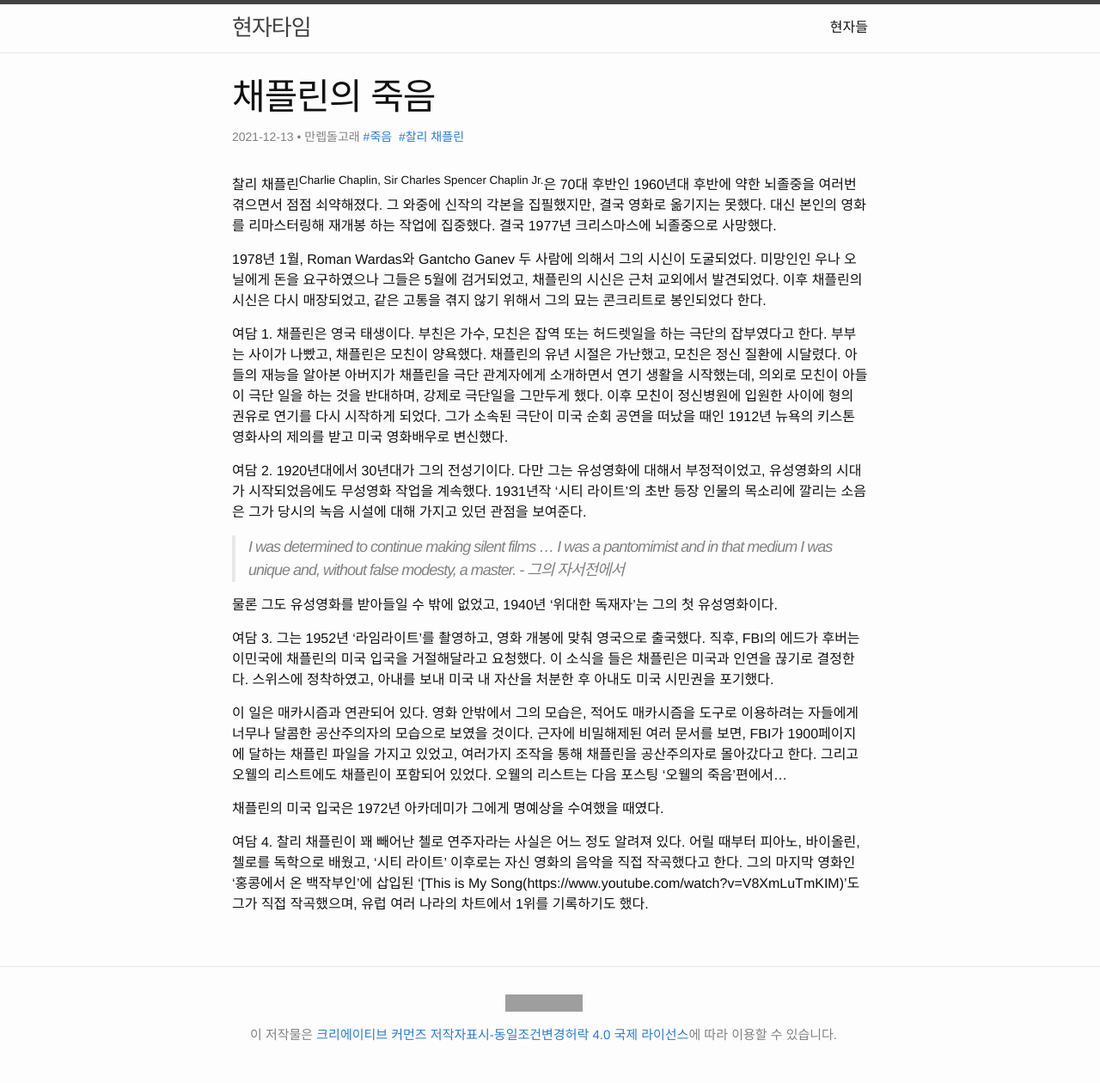
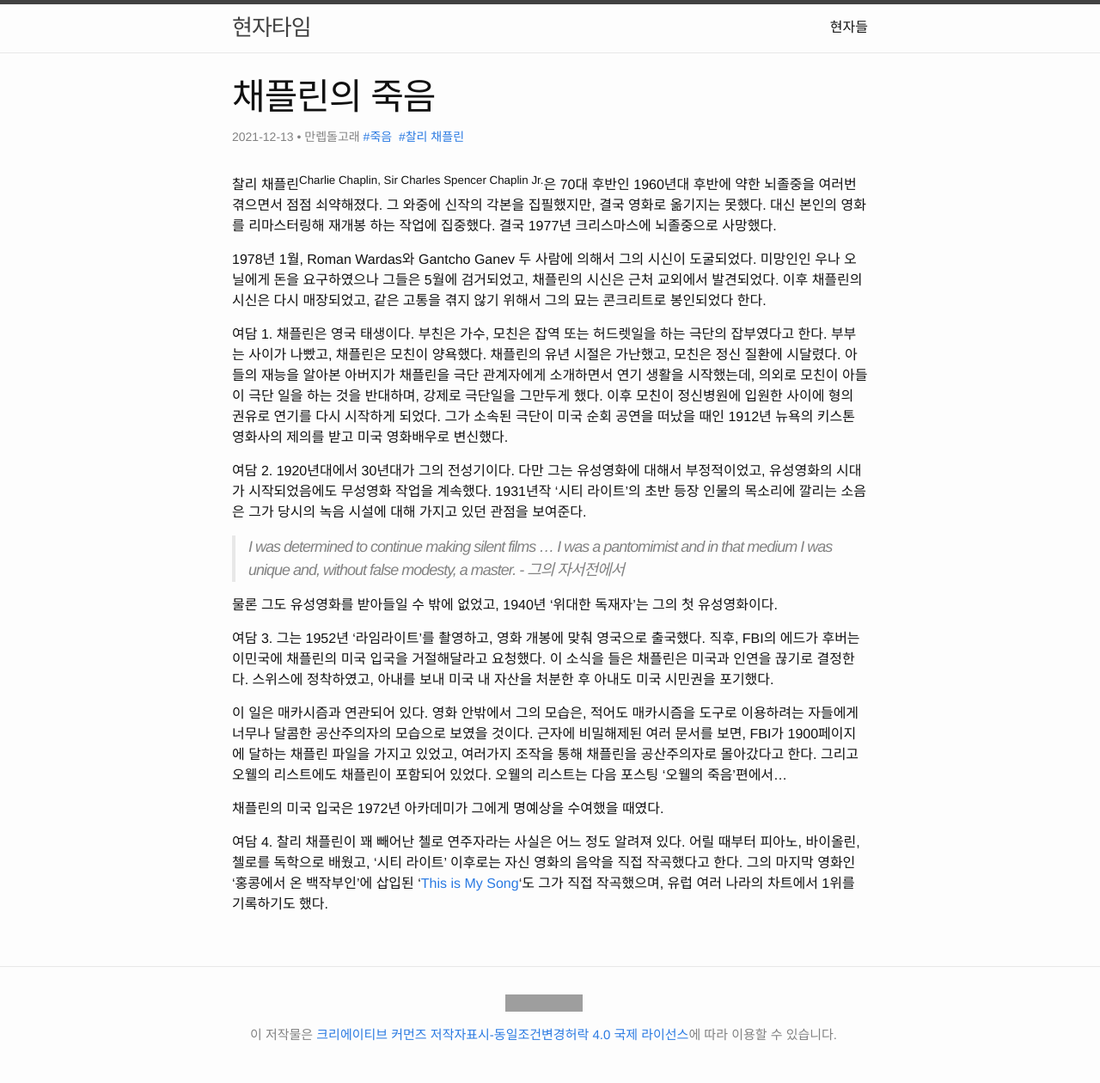
Before and after one commit to hjtm/hjtm.github.io, a Jekyll site: the page built from _posts/crapas/2021-12-13-채플린의죽음.md, in a window 1280 px wide. Shown: the whole page at 86% size. Built offline with Jekyll 4.4.1, drawn with Linux system fonts in a browser that asks for light colours; our own code applies the rules of GitHub Pages for plain Markdown files; part of the change alters nothing that is shown; grey boxes are pictures that could not be loaded.

Commit message:
Update 2021-12-13-채플린의죽음.md

```diff
--- a/_posts/crapas/2021-12-13-채플린의죽음.md
+++ b/_posts/crapas/2021-12-13-채플린의죽음.md
@@ -23,4 +23,4 @@ tags: [죽음, 찰리 채플린]
 
 채플린의 미국 입국은 1972년 아카데미가 그에게 명예상을 수여했을 때였다.
 
-여담 4. 찰리 채플린이 꽤 빼어난 첼로 연주자라는 사실은 어느 정도 알려져 있다. 어릴 때부터 피아노, 바이올린, 첼로를 독학으로 배웠고, '시티 라이트' 이후로는 자신 영화의 음악을 직접 작곡했다고 한다. 그의 마지막 영화인 '홍콩에서 온 백작부인'에 삽입된 '[This is My Song(https://www.youtube.com/watch?v=V8XmLuTmKIM)'도 그가 직접 작곡했으며, 유럽 여러 나라의 차트에서 1위를 기록하기도 했다.
+여담 4. 찰리 채플린이 꽤 빼어난 첼로 연주자라는 사실은 어느 정도 알려져 있다. 어릴 때부터 피아노, 바이올린, 첼로를 독학으로 배웠고, '시티 라이트' 이후로는 자신 영화의 음악을 직접 작곡했다고 한다. 그의 마지막 영화인 '홍콩에서 온 백작부인'에 삽입된 '[This is My Song](https://www.youtube.com/watch?v=V8XmLuTmKIM)'도 그가 직접 작곡했으며, 유럽 여러 나라의 차트에서 1위를 기록하기도 했다.
```
